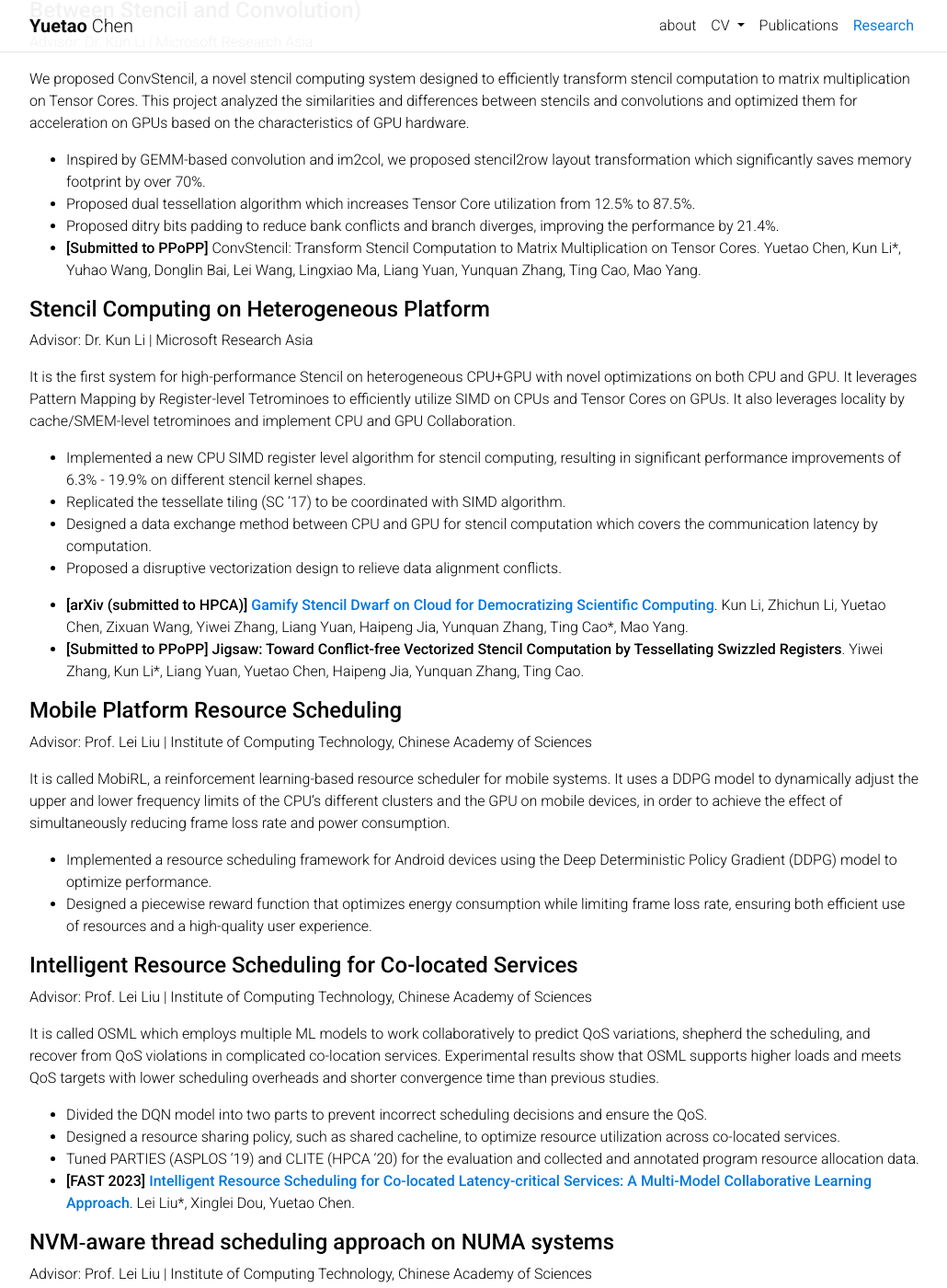
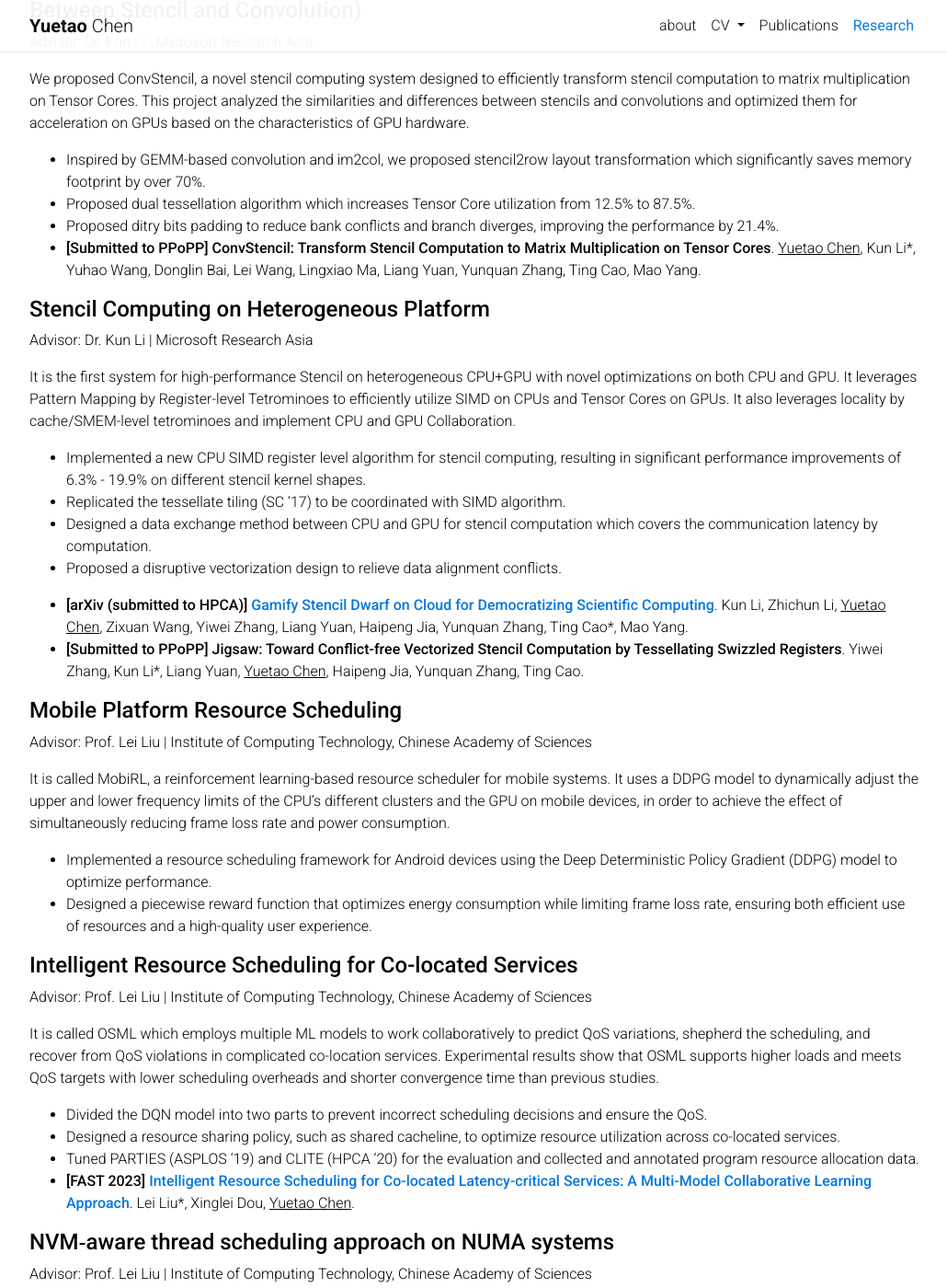
Before and after one commit to chenytpersonalpage/chenytpersonalpage.github.io, a Jekyll site: the page built from _pages/research.md, in a window 1280 px wide and 1400 px high, scrolled down 216 px. Shown: the whole window at 92% size, without its empty margins (123-1153 px from the left). Built offline with Jekyll 4.4.1, drawn with Linux system fonts in a browser that asks for light colours; comment, search, counter and statistics services are not loaded.

```diff
--- a/_pages/research.md
+++ b/_pages/research.md
@@ -18,7 +18,7 @@ We proposed ConvStencil, a novel stencil computing system designed to efficientl
 - Inspired by GEMM-based convolution and im2col, we proposed stencil2row layout transformation which significantly saves memory footprint by over 70%.
 - Proposed dual tessellation algorithm which increases Tensor Core utilization from 12.5% to 87.5%.
 - Proposed ditry bits padding to reduce bank conflicts and branch diverges, improving the performance by 21.4%.
-- **[Submitted to PPoPP]** ConvStencil: Transform Stencil Computation to Matrix Multiplication on Tensor Cores. Yuetao Chen, Kun Li*, Yuhao Wang, Donglin Bai, Lei Wang, Lingxiao Ma, Liang Yuan, Yunquan Zhang, Ting Cao, Mao Yang.
+- **[Submitted to PPoPP] ConvStencil: Transform Stencil Computation to Matrix Multiplication on Tensor Cores**. <u>Yuetao Chen</u>, Kun Li*, Yuhao Wang, Donglin Bai, Lei Wang, Lingxiao Ma, Liang Yuan, Yunquan Zhang, Ting Cao, Mao Yang.
 
 
 #### **Stencil Computing on Heterogeneous Platform**
@@ -31,8 +31,8 @@ It is the first system for high-performance Stencil on heterogeneous CPU+GPU wit
 - Designed a data exchange method between CPU and GPU for stencil computation which covers the communication latency by computation.
 - Proposed a disruptive vectorization design to relieve data alignment conflicts.
 
-- **[arXiv (submitted to HPCA)] [Gamify Stencil Dwarf on Cloud for Democratizing Scientific Computing](https://arxiv.org/pdf/2303.08365.pdf)**. Kun Li, Zhichun Li, Yuetao Chen, Zixuan Wang, Yiwei Zhang, Liang Yuan, Haipeng Jia, Yunquan Zhang, Ting Cao*, Mao Yang.
-- **[Submitted to PPoPP] Jigsaw: Toward Conflict-free Vectorized Stencil Computation by Tessellating Swizzled Registers**. Yiwei Zhang, Kun Li*, Liang Yuan, Yuetao Chen, Haipeng Jia, Yunquan Zhang, Ting Cao.
+- **[arXiv (submitted to HPCA)] [Gamify Stencil Dwarf on Cloud for Democratizing Scientific Computing](https://arxiv.org/pdf/2303.08365.pdf)**. Kun Li, Zhichun Li, <u>Yuetao Chen</u>, Zixuan Wang, Yiwei Zhang, Liang Yuan, Haipeng Jia, Yunquan Zhang, Ting Cao*, Mao Yang.
+- **[Submitted to PPoPP] Jigsaw: Toward Conflict-free Vectorized Stencil Computation by Tessellating Swizzled Registers**. Yiwei Zhang, Kun Li*, Liang Yuan, <u>Yuetao Chen</u>, Haipeng Jia, Yunquan Zhang, Ting Cao.
 
 #### **Mobile Platform Resource Scheduling**
 Advisor: Prof. Lei Liu | Institute of Computing Technology, Chinese Academy of Sciences
@@ -50,7 +50,7 @@ It is called OSML which employs multiple ML models to work collaboratively to pr
 - Divided the DQN model into two parts to prevent incorrect scheduling decisions and ensure the QoS.
 - Designed a resource sharing policy, such as shared cacheline, to optimize resource utilization across co-located services.
 - Tuned PARTIES (ASPLOS '19) and CLITE (HPCA '20) for the evaluation and collected and annotated program resource allocation data.
-- **[FAST 2023] [Intelligent Resource Scheduling for Co-located Latency-critical Services: A Multi-Model Collaborative Learning Approach](https://www.usenix.org/conference/fast23/presentation/liu)**. Lei Liu*, Xinglei Dou, Yuetao Chen.
+- **[FAST 2023] [Intelligent Resource Scheduling for Co-located Latency-critical Services: A Multi-Model Collaborative Learning Approach](https://www.usenix.org/conference/fast23/presentation/liu)**. Lei Liu*, Xinglei Dou, <u>Yuetao Chen</u>.
 
 #### **NVM‑aware thread scheduling approach on NUMA systems**
 Advisor: Prof. Lei Liu | Institute of Computing Technology, Chinese Academy of Sciences
```
